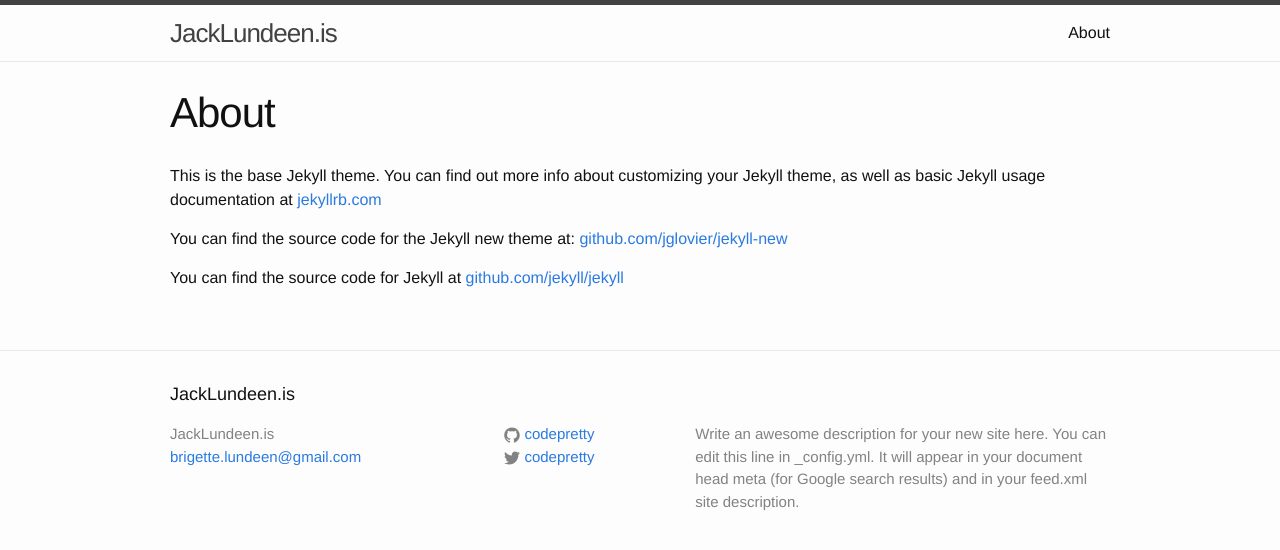
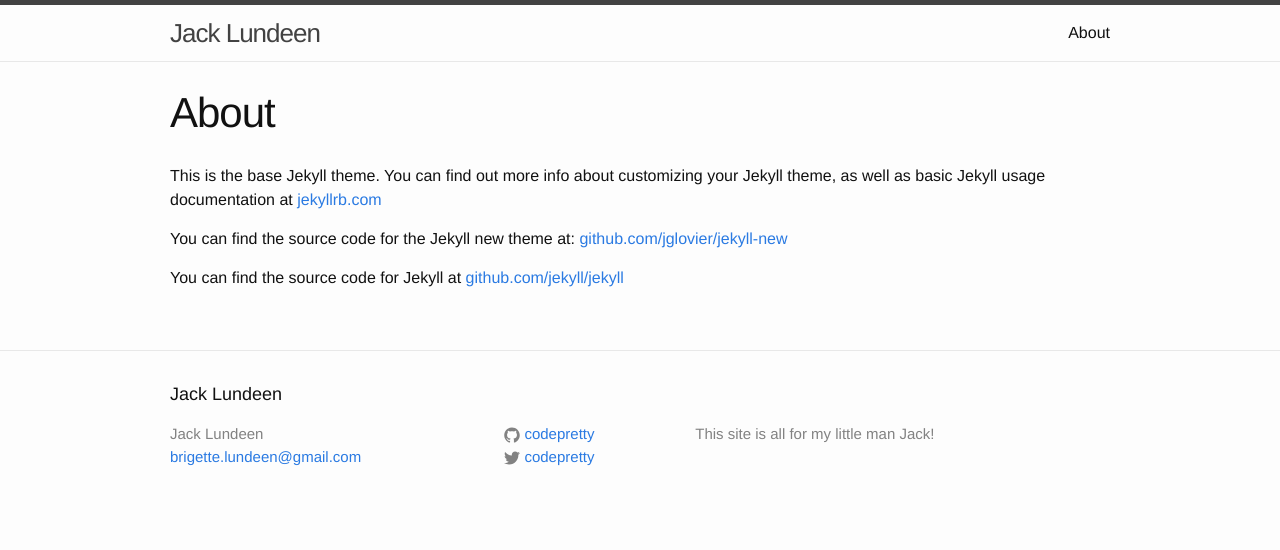
Before and after one commit to codepretty/jack, a Jekyll site: the page built from about.md, in a window 1280 px wide. Shown: the top 550 px of the page. Built offline with Jekyll 4.4.1, drawn with Linux system fonts in a browser that asks for light colours.

Commit message:
updated to have a more legitimate site description

```diff
--- a/_config.yml
+++ b/_config.yml
@@ -1,10 +1,7 @@
 # Site settings
-title: JackLundeen.is
+title: Jack Lundeen
 email: brigette.lundeen@gmail.com
-description: > # this means to ignore newlines until "baseurl:"
-  Write an awesome description for your new site here. You can edit this
-  line in _config.yml. It will appear in your document head meta (for
-  Google search results) and in your feed.xml site description.
+description: This site is all for my little man Jack!
 baseurl: "/jack/" # the subpath of your site, e.g. /blog/
 url: "http://codepretty.github.io" # the base hostname & protocol for your site
 twitter_username: codepretty
```
